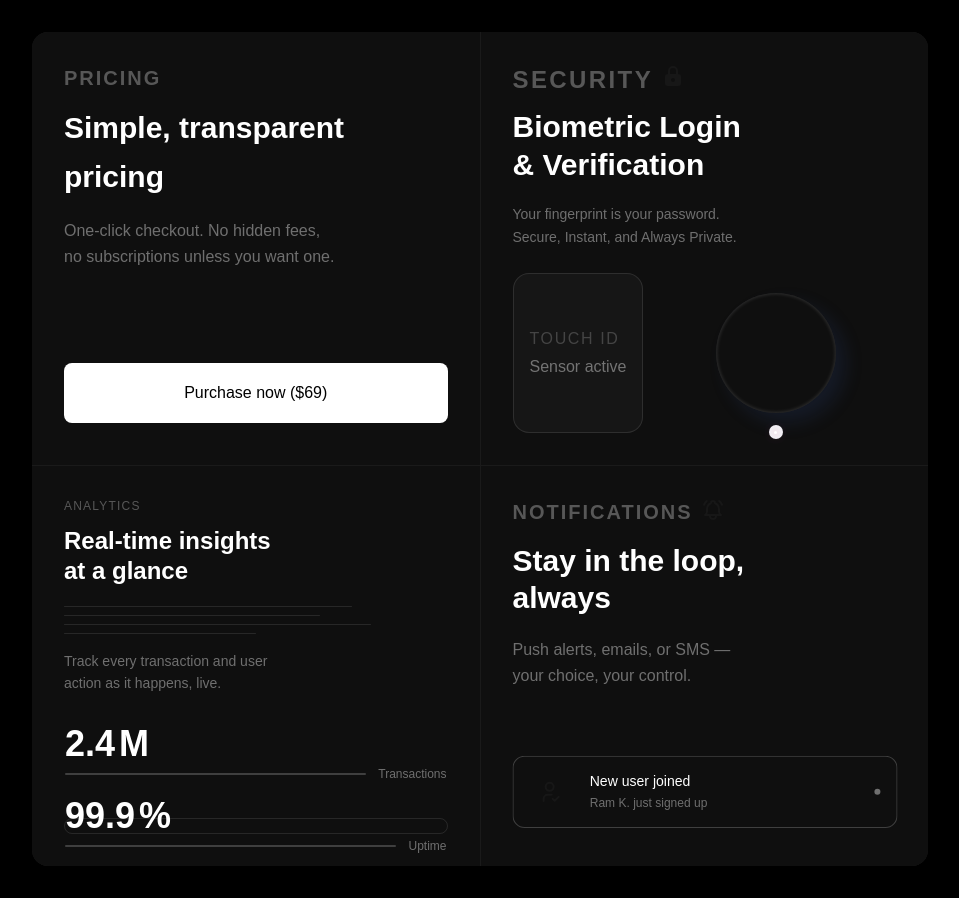
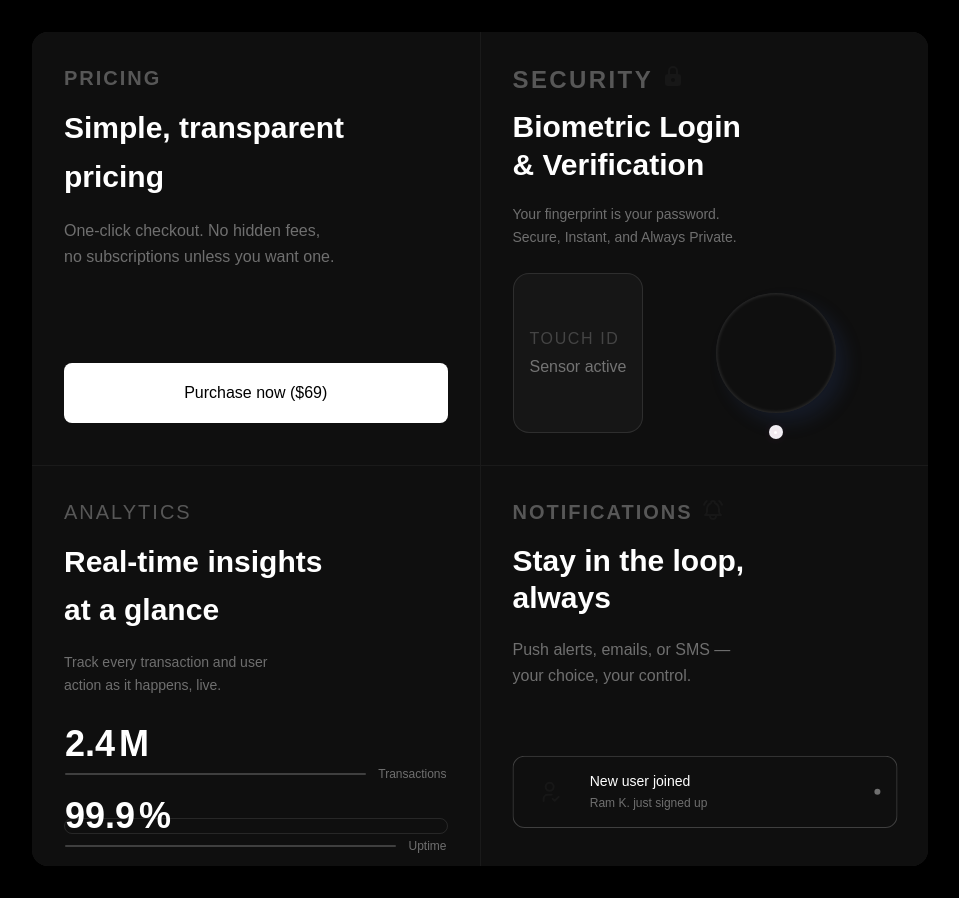
Before and after one commit to casanova259/myui, a Next.js app: page /sqnc in a window 1280 px wide. Shown: the whole page, without its empty margins (160-1119 px from the left). Built offline with nearby package versions, Linux system fonts and the light colour scheme.

Commit message:
will complete tommorow

```diff
--- a/app/sqnc/page.tsx
+++ b/app/sqnc/page.tsx
@@ -81,16 +81,16 @@ export default function Page() {
                 {/* Cell 3 — Placeholder */}
                 <div className="bg-[#0f0f0f] p-8 flex flex-col justify-between min-h-[400px]">
                     <div className="flex flex-col gap-3">
-                        <span className="text-white/30 text-xs uppercase tracking-widest">Analytics</span>
-                        <h2 className="text-white text-2xl font-semibold leading-tight">
+                        <span className="text-white/30 text-xl uppercase tracking-widest">Analytics</span>
+                        <h2 className="text-white text-3xl font-semibold leading-relaxed">
                             Real-time insights <br /> at a glance
                         </h2>
-                        <div className="flex flex-col gap-2 mt-2">
+                        {/* <div className="flex flex-col gap-2 mt-2">
                             <div className="h-[1px] w-3/4 bg-white/10 rounded-full" />
                             <div className="h-[1px] w-2/3 bg-white/10 rounded-full" />
                             <div className="h-[1px] w-4/5 bg-white/10 rounded-full" />
                             <div className="h-[1px] w-1/2 bg-white/10 rounded-full" />
-                        </div>
+                        </div> */}
                         <p className="text-white/40 text-sm leading-relaxed mt-1">
                             Track every transaction and user <br /> action as it happens, live.
                         </p>
```
